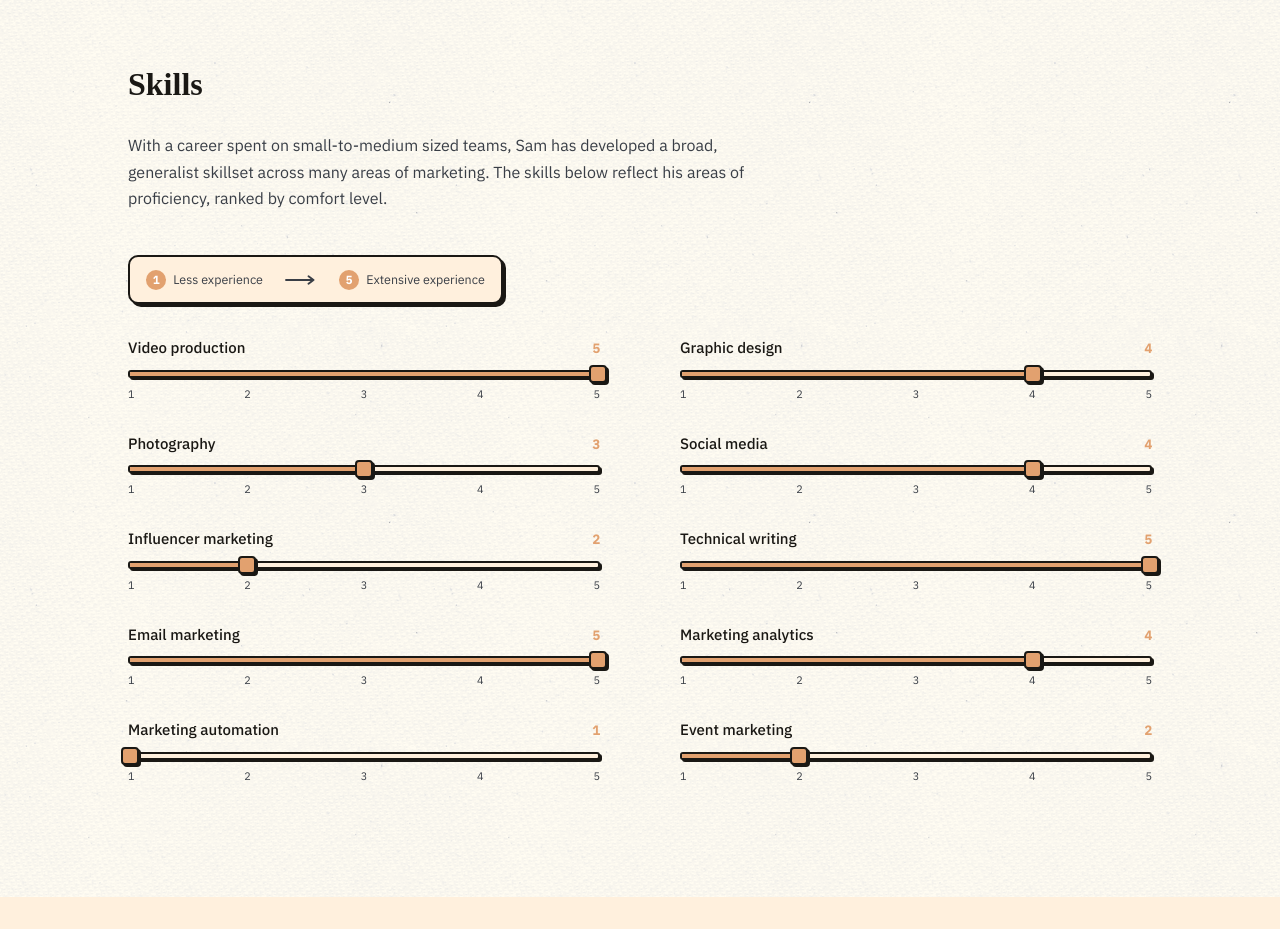
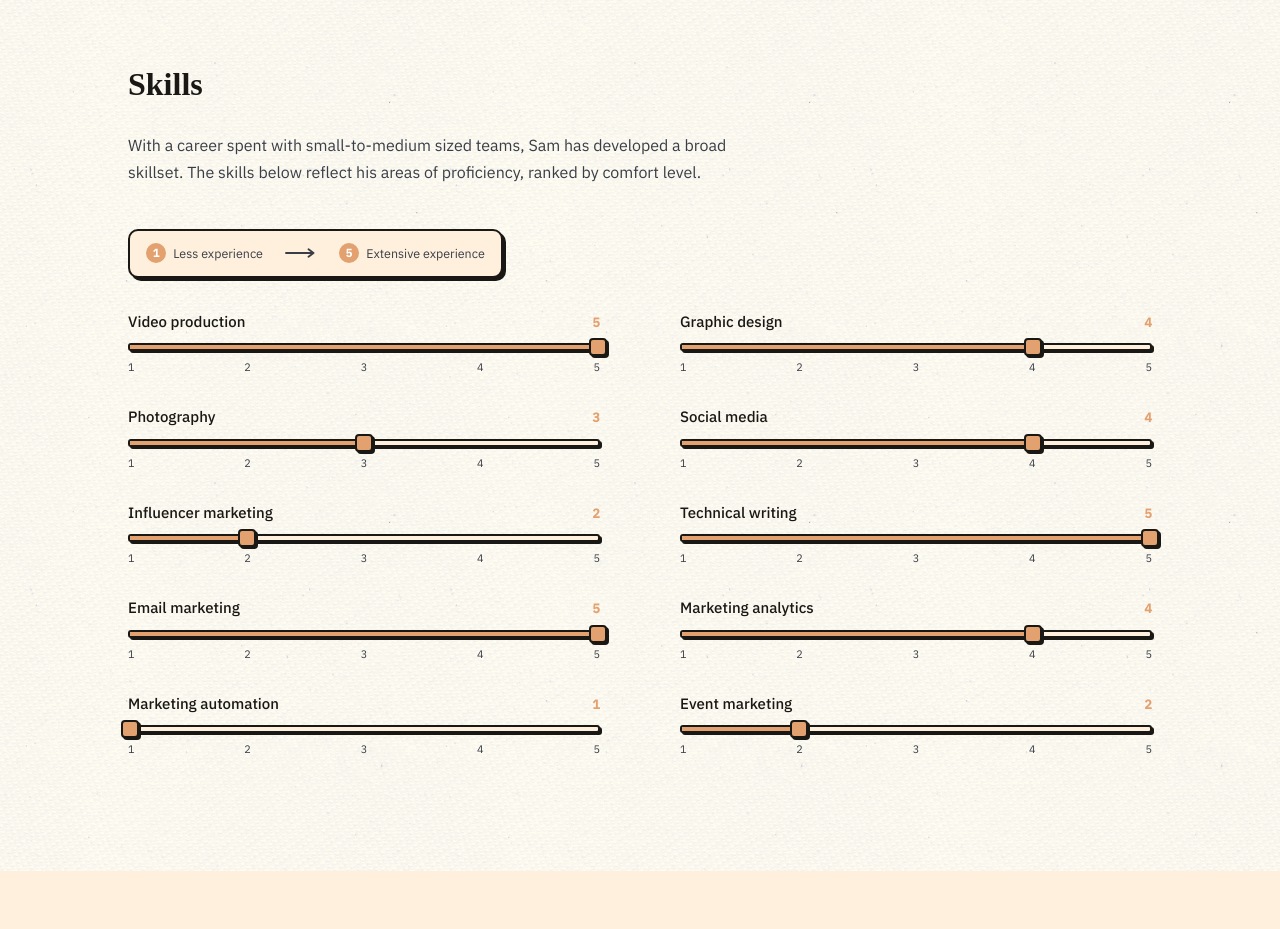
Before and after one commit to samjstevens96/samjstevens96.github.io, a plain HTML site: page index.html in a window 1280 px wide. Shown: the part 1500-2429 px from the top of the page. Drawn offline with Linux system fonts and the light colour scheme; a web font is replaced by a local one.

Commit message:
Copy update - Skills Section
Updated skills section desc.

```diff
--- a/index.html
+++ b/index.html
@@ -64,7 +64,7 @@
     <section id="skills" class="skills-section section">
       <div class="container">
         <h2 class="section-heading">Skills</h2>
-        <p class="skills-intro">With a career spent on small-to-medium sized teams, Sam has developed a broad, generalist skillset across many areas of marketing. The skills below reflect his areas of proficiency, ranked by comfort level.
+        <p class="skills-intro">With a career spent with small-to-medium sized teams, Sam has developed a broad skillset. The skills below reflect his areas of proficiency, ranked by comfort level.
 </p>
 
         <div class="skills-legend">
```
